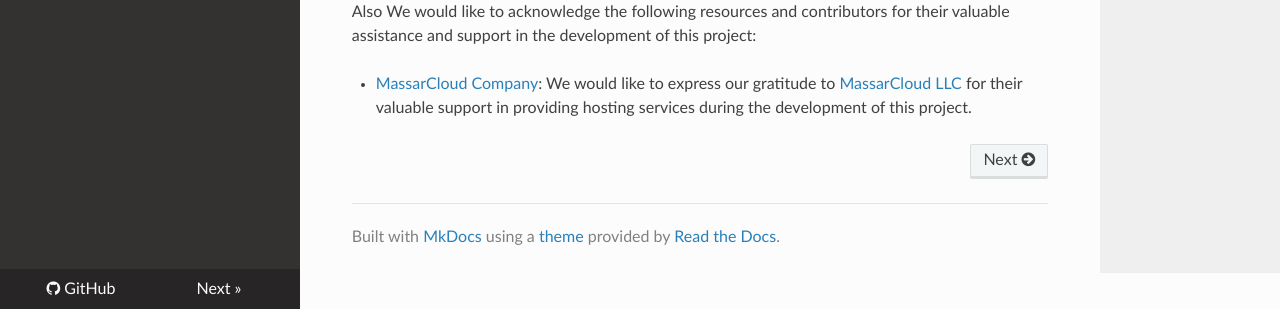
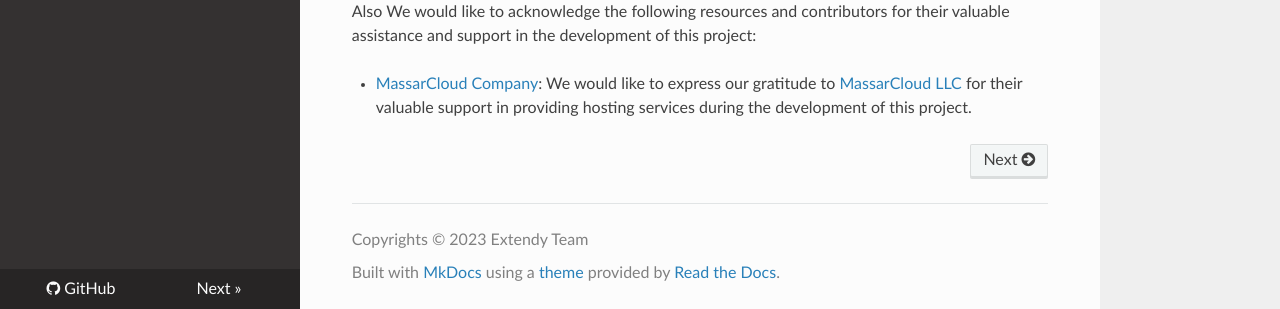
Before and after one commit to Extendy/SmartyURL, an MkDocs documentation site: the page built from _docs/index.md, in a window 1280 px wide and 900 px high, scrolled down 1873 px, cut to the strip 591-900 px from the top of the window. Built offline with MkDocs 1.6.1, drawn with Linux system fonts in a browser that asks for light colours; nearby versions of some CDN libraries.

Commit message:
chore: mkdocs

```diff
--- a/mkdocs.yml
+++ b/mkdocs.yml
@@ -2,9 +2,14 @@ site_name: SmartyURL Docs
 docs_dir: _docs
 site_dir: site
 repo_url: https://github.com/Extendy/SmartyURL
+site_description: 'SmartyURL Documentation'
+site_author: 'Extendy Team'
+copyright: 'Copyrights © 2023 Extendy Team'
 edit_uri: 'blob/main/_docs'
 nav:
   - Home: index.md
   - License: license.md
   - Legal Notice: legalnotice.md
 theme: readthedocs
+extra:
+  version: 0.0.0-dev-DND
```
